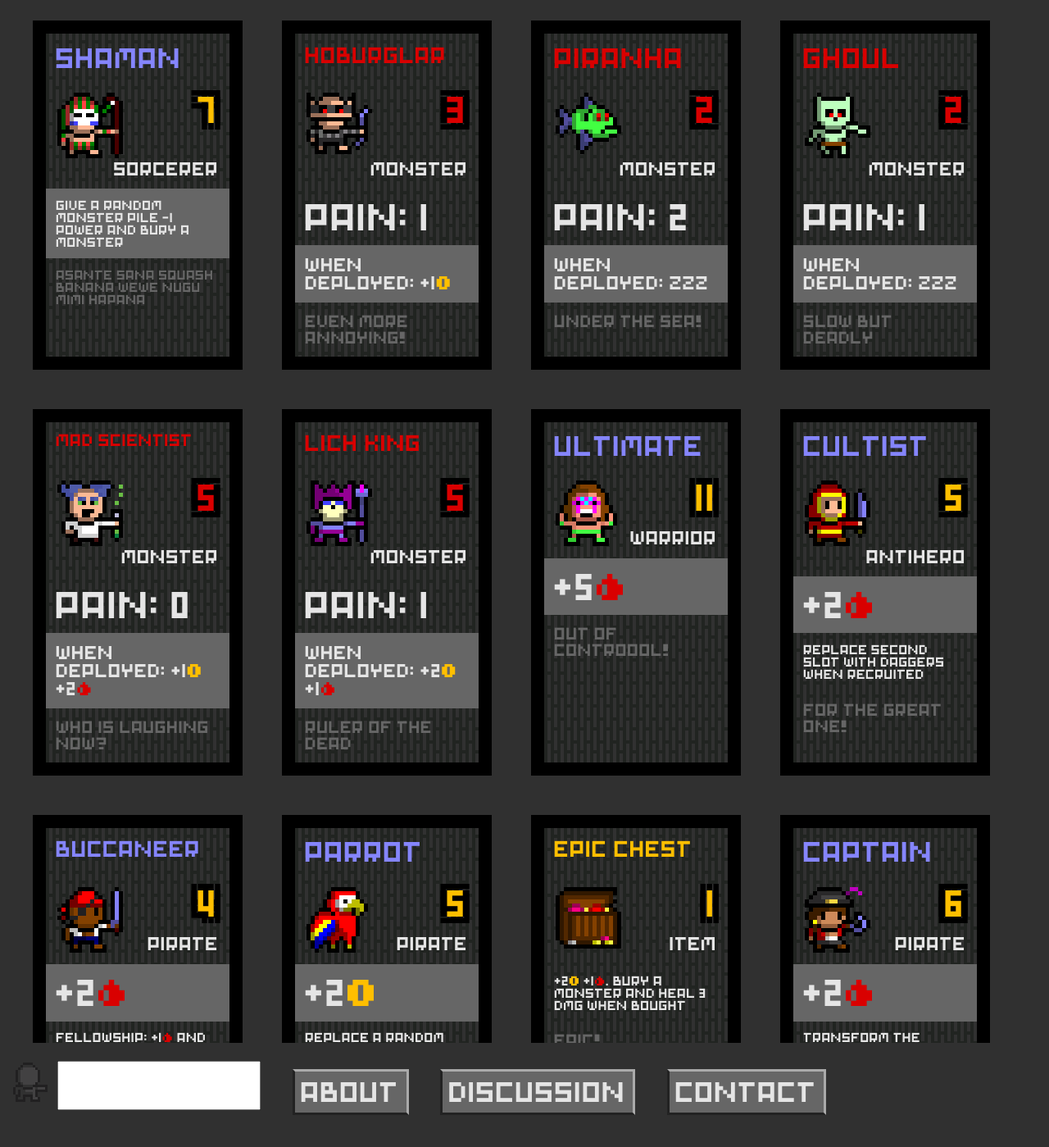
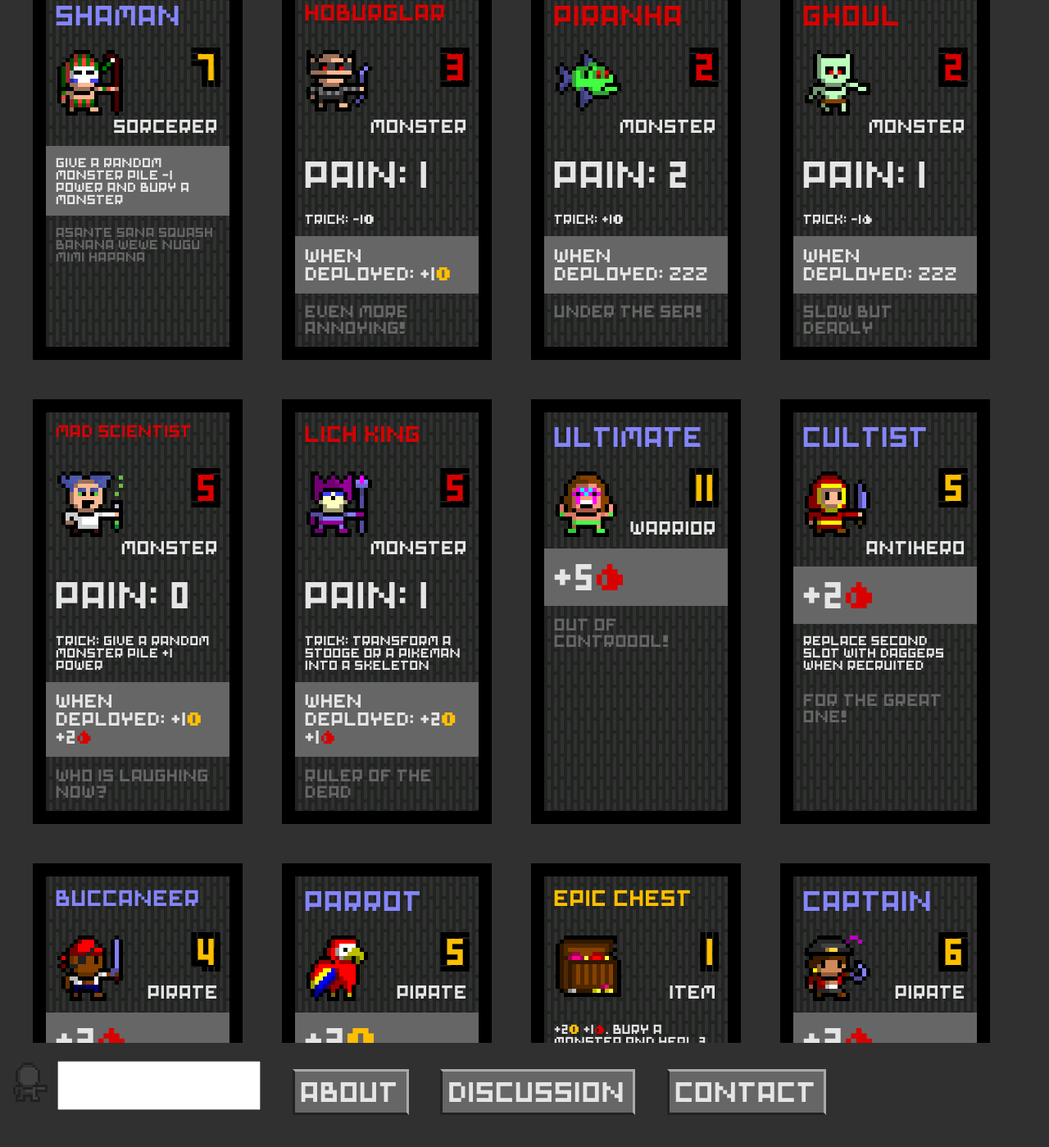
Before and after one commit to MattArnold/toarms.games.github.io, a Jekyll site: the page built from index.md, in a window 1280 px wide and 1400 px high, scrolled down 10001 px. Shown: the whole window at 82% size. Built offline with Jekyll 4.4.1, drawn with Linux system fonts in a browser that asks for light colours.

Commit message:
Adjust card template.

```diff
--- a/_layouts/default.html
+++ b/_layouts/default.html
@@ -52,7 +52,7 @@
 {% for card in site.data.cards %}
 {% if card.type contains 'ITEM' %}
 {% assign nametype = 'item' %}
-{% elsif card.type contains 'MONSTER' %}
+{% elsif card.type contains 'MONSTER' or card.type contains 'SPELL' %}
 {% assign nametype = 'monster' %}
 {% else %}
 {% assign nametype = 'unit' %}
@@ -68,21 +68,30 @@
   <div class="{{ nametype }} card-name">{{ card.name }}</div>
   {% endif %}
   <div class="row">
-    {% if card.type == 'ITEM' %}
-    {% assign unit-or-item = 'item' %}
+    {% if card.type == 'ITEM' or card.type == 'SPELL' %}
+    {% assign type = 'item' %}
     {% else %}
-    {% assign unit-or-item = 'unit' %}
+    {% assign type = 'unit' %}
     {% endif %}
-    <div class="card-image" style='background: url("/assets/images/{{ unit-or-item }}s/{{ card.slug }}.png") no-repeat;'></div>
+    <div class="card-image" style='background: url("/assets/images/{{ type }}s/{{ card.slug }}.png") no-repeat;'></div>
     <div class="card-cost">
       <span class="coin cost">{{ card.coincost }}</span>
       <span class="blood cost">{{ card.bloodcost }}</span>
     </div>
+    {% if card.type.size > 60 %}
+    <div class="small card-type">{{ card.type }}</div>
+    {% else %}
     <div class="card-type">{{ card.type }}</div>
+    {% endif %}
   </div>
 {% if card.pain %}
   <div class="card-pain">
     PAIN: {{ card.pain }}
+  </div>
+{% endif %}
+{% if card.trick %}
+  <div class="small card-trick">
+    {{ card.trick }}
   </div>
 {% endif %}
 {% if card.deploy %}
--- a/assets/css/main.scss
+++ b/assets/css/main.scss
@@ -234,6 +234,10 @@ h1.title, .cost {
   background-color: $grey;
 }
 
+.card-fellowship {
+  font-size: .9rem;
+}
+
 .small {
   font-size: .7rem !important;
 }
```
